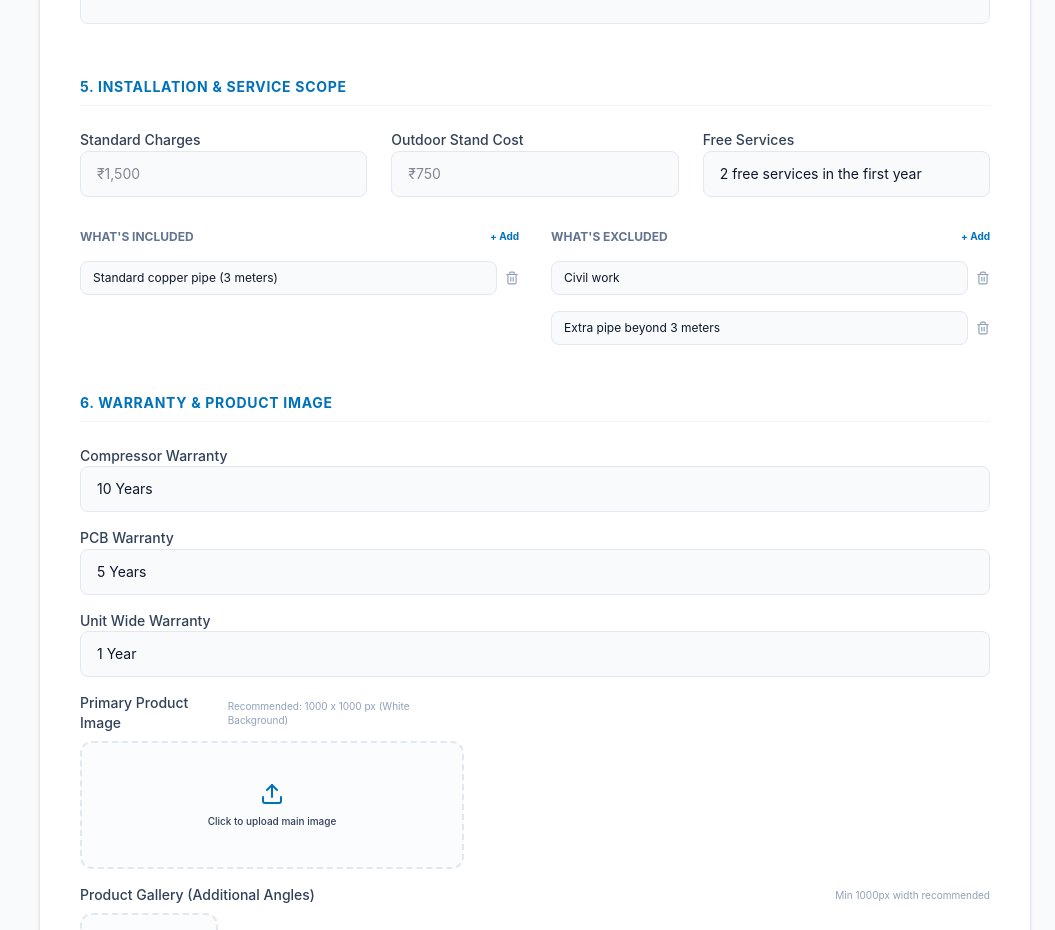
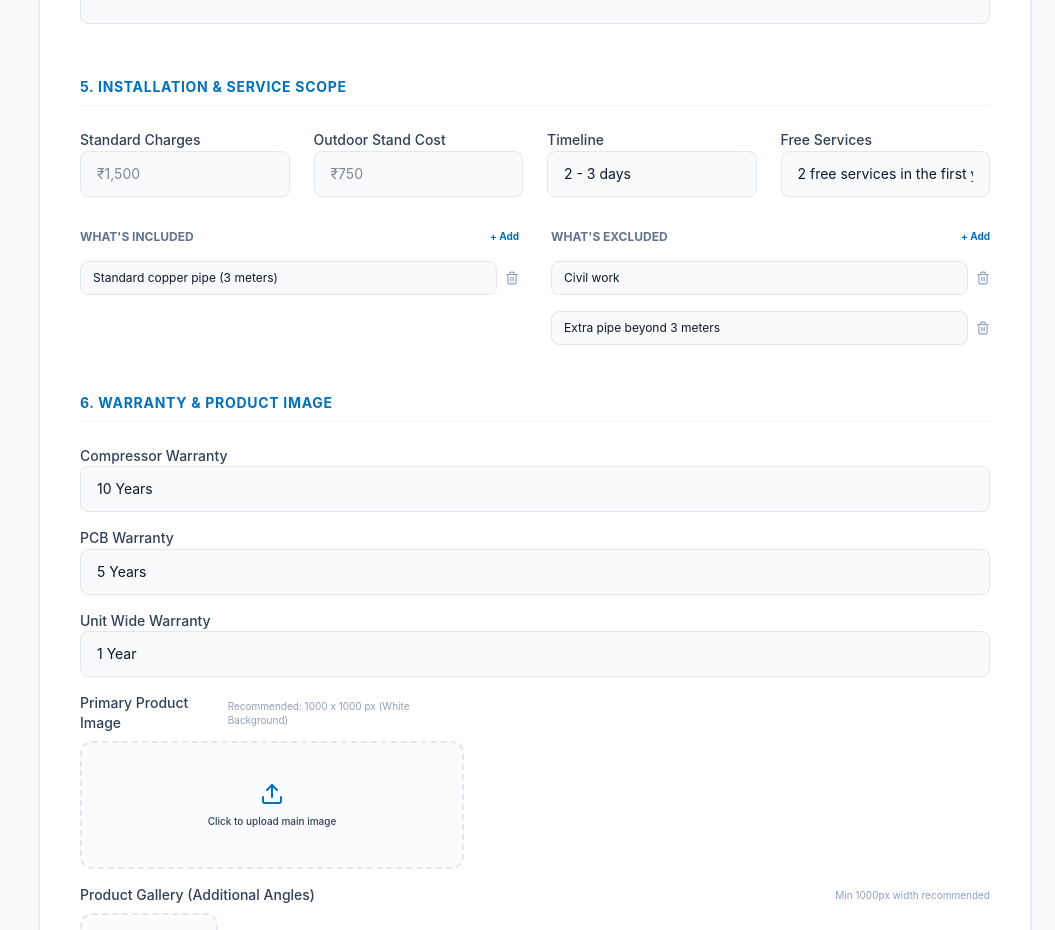
Before and after one commit to charankumardigitalraiz-max/rakshit-ai-conditioners-admin, a React (Vite) app: page /products/add in a window 1280 px wide. Shown: the part 1400-2330 px from the top of the page, without its empty margins (225-1280 px from the left). Built offline with nearby package versions, Linux system fonts and the light colour scheme; sample sign-in values are in the browser's storage.

Commit message:
website main

```diff
--- a/src/components/AddProduct.jsx
+++ b/src/components/AddProduct.jsx
@@ -24,7 +24,7 @@ const AddProduct = () => {
     name: '', category: 'Split AC', series: '', refrigerant: 'R32', stockStatus: 'Active',
     shortDescription: '',
     powerSupply: '1 Phase, 230 V, 50 Hz', condenserCoil: '100% Copper', operatingTemp: 'Stable up to 52°C',
-    standardCharges: '', outdoorStand: '', freeServices: '2 free services in the first year',
+    standardCharges: '', outdoorStand: '', timeline: '2 - 3 days', freeServices: '2 free services in the first year',
     compressorWarranty: '10 Years', pcbWarranty: '5 Years', unitWideWarranty: '1 Year',
     detailedFeatures: ''
   })
@@ -88,6 +88,7 @@ const AddProduct = () => {
           operatingTemp: product.technicalSpecs?.operatingTemp || 'Stable up to 52°C',
           standardCharges: product.installation?.standardCharges || '',
           outdoorStand: product.installation?.outdoorStand || '',
+          timeline: product.installation?.timeline || '2 - 3 days',
           freeServices: product.installation?.freeServices || '2 free services in the first year',
           compressorWarranty: product.warranty?.compressor || '10 Years',
           pcbWarranty: product.warranty?.pcb || '5 Years',
@@ -185,6 +186,7 @@ const AddProduct = () => {
       data.append('installation', JSON.stringify({
         standardCharges: formState.standardCharges,
         outdoorStand: formState.outdoorStand,
+        timeline: formState.timeline,
         freeServices: formState.freeServices,
         includes: includes.filter(i => i.trim() !== ''),
         excludes: excludes.filter(ex => ex.trim() !== ''),
@@ -199,6 +201,7 @@ const AddProduct = () => {
       if (isEditing) {
         await dispatch(updateProductAsync({ id: id, data })).unwrap()
         toast.success('Product updated successfully!')
+        navigate('/products')
       } else {
         await dispatch(createProduct(data)).unwrap()
         toast.success('Product created successfully!')
@@ -395,7 +398,7 @@ const AddProduct = () => {
             {/* 5. Installation Scope */}
             <section>
               <h3 className="text-sm font-bold text-[#0072bc] uppercase tracking-wider mb-6 border-b border-slate-100 pb-2">5. Installation & Service Scope</h3>
-              <div className="grid grid-cols-1 sm:grid-cols-3 gap-6 mb-8">
+              <div className="grid grid-cols-1 sm:grid-cols-4 gap-6 mb-8">
                 <div className="space-y-2">
                   <label className="text-sm font-medium text-slate-700">Standard Charges</label>
                   <input type="text" value={formState.standardCharges} onChange={e => setField('standardCharges', e.target.value)} placeholder="₹1,500" className="w-full bg-slate-50 border border-slate-200 focus:bg-white focus:border-[#0072bc] rounded-lg px-4 py-3 text-sm outline-none" />
@@ -403,6 +406,10 @@ const AddProduct = () => {
                 <div className="space-y-2">
                   <label className="text-sm font-medium text-slate-700">Outdoor Stand Cost</label>
                   <input type="text" value={formState.outdoorStand} onChange={e => setField('outdoorStand', e.target.value)} placeholder="₹750" className="w-full bg-slate-50 border border-slate-200 focus:bg-white focus:border-[#0072bc] rounded-lg px-4 py-3 text-sm outline-none" />
+                </div>
+                <div className="space-y-2">
+                  <label className="text-sm font-medium text-slate-700">Timeline</label>
+                  <input type="text" value={formState.timeline} onChange={e => setField('timeline', e.target.value)} placeholder="e.g. 2 - 3 days" className="w-full bg-slate-50 border border-slate-200 focus:bg-white focus:border-[#0072bc] rounded-lg px-4 py-3 text-sm outline-none" />
                 </div>
                 <div className="space-y-2">
                   <label className="text-sm font-medium text-slate-700">Free Services</label>
--- a/src/services/api.js
+++ b/src/services/api.js
@@ -2,8 +2,8 @@ import axios from 'axios';
 
 // Central API configuration
 const API = axios.create({
-  // baseURL: 'https://rakshit-ai-conditioners-backend.onrender.com/api/admin',
-  baseURL: 'http://localhost:9000/api/admin',
+  baseURL: 'https://rakshit-ai-conditioners-backend.onrender.com/api/admin',
+  // baseURL: 'http://localhost:9000/api/admin',
 });
 
 // Add a request interceptor to attach the auth token
--- a/src/utils/imageHandler.js
+++ b/src/utils/imageHandler.js
@@ -1,5 +1,5 @@
-// export const SERVER_URL = 'https://rakshit-ai-conditioners-backend.onrender.com';
-export const SERVER_URL = 'http://localhost:9000';
+export const SERVER_URL = 'https://rakshit-ai-conditioners-backend.onrender.com';
+// export const SERVER_URL = 'http://localhost:9000';
 
 export const getImageUrl = (imagePath) => {
   if (!imagePath) return '';
```
